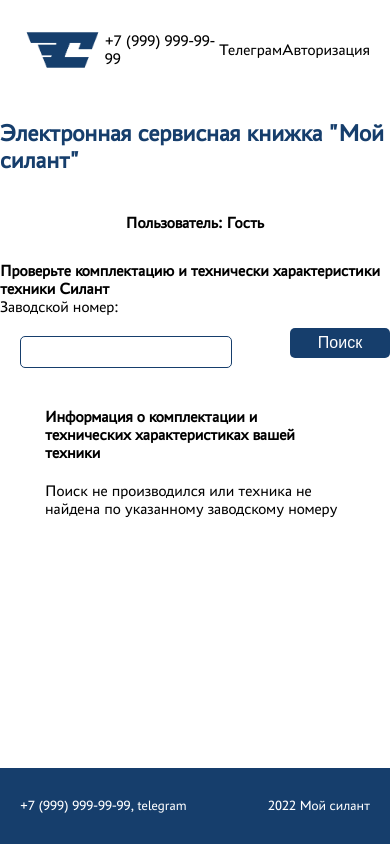
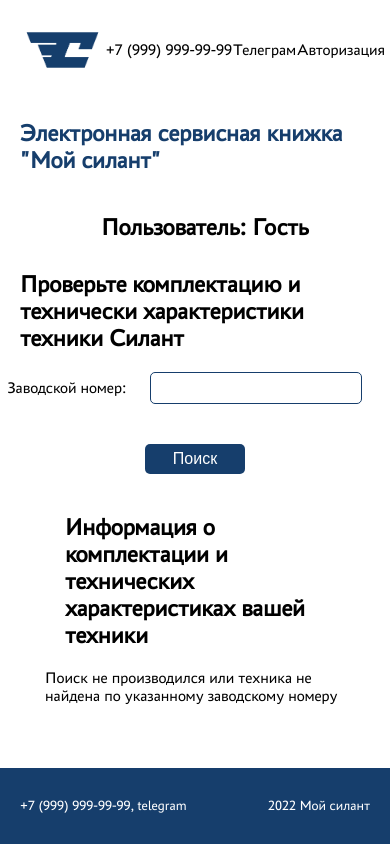
Before and after one commit to FirstEncounter3/SILANT, a Django app: page / in a window 390 px wide. Run offline with Django 5.2, Linux system fonts and the light colour scheme.

Commit message:
some fix to adaptive

```diff
--- a/silant_web/static/css/base.css
+++ b/silant_web/static/css/base.css
@@ -31,6 +31,14 @@ nav {
     justify-content: space-between;
     align-items: center;
     color: black;
+}
+
+.contact-container {
+    display: flex;
+    flex-direction: row;
+    justify-content: space-around;
+    align-items: center;
+    width: 100%;
 }
 
 .logo-signin-wrapper {
@@ -101,4 +109,8 @@ footer {
         font-size: 24px;
     }
 
+    .logo-signin-wrapper > a {
+        padding-right: 5px;
+    }
+
 }
--- a/silant_web/static/css/main/main.css
+++ b/silant_web/static/css/main/main.css
@@ -134,7 +134,16 @@
 }
 
 @media screen and (max-width: 768px) {
+    .get-machine {
+        flex-direction: column;
+    }
+
     .result-wrapper {
         width: 300px;
     }
+
+    h1 {
+        font-size: 24px;
+        margin-left: 20px;
+    }
 }
```
